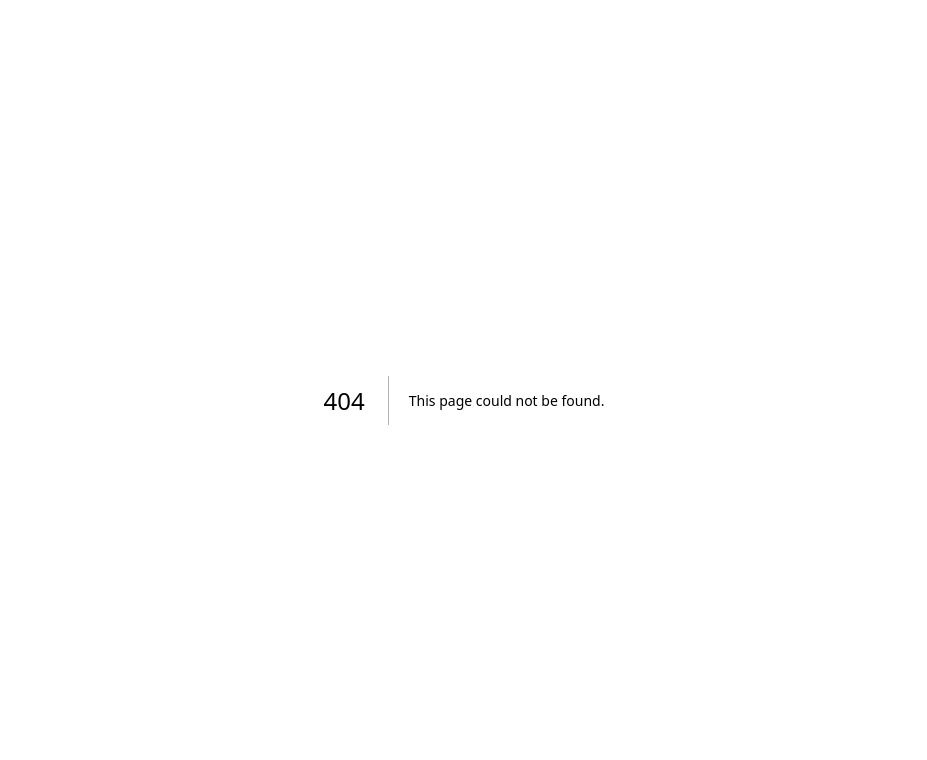
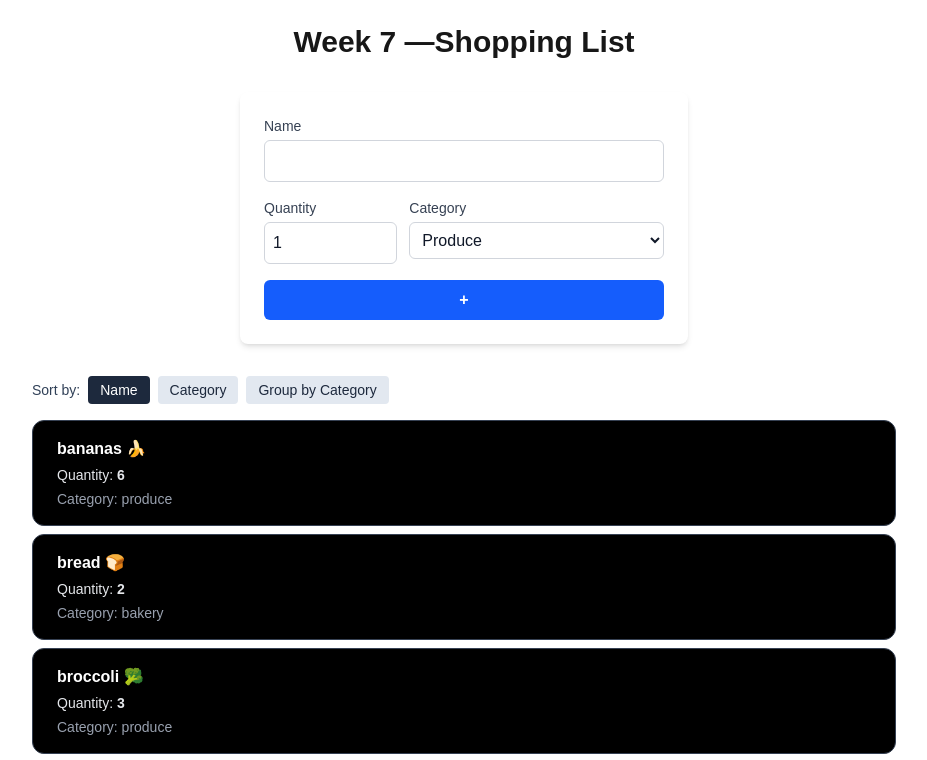
Before and after one commit to 8lulee/cprg306-assignments, a Next.js app: page /week-7 in a window 1280 px wide. Before the commit this address had no page. Shown: the top 760 px of the page, without its empty margins (176-1103 px from the left). Built offline with nearby package versions, Linux system fonts and the light colour scheme.

Commit message:
add week 7 assignment

```diff
--- a/app/page.js
+++ b/app/page.js
@@ -29,6 +29,9 @@ export default function Home() {
           <li>
             <Link href="/week-6">Week 6</Link>
           </li>
+          <li>
+            <Link href="/week-7">Week 7</Link>
+          </li>
         </ul>
       </nav>
 
--- /dev/null
+++ b/app/week-7/Item.js
@@ -0,0 +1,22 @@
+import React from 'react';
+
+const Item = ({ name, quantity, category }) => {
+  return (
+     <li className="w-full rounded-xl border border-gray-700 bg-black px-6 py-4 text-left">
+      <h3 className="text-base font-semibold text-white">
+        {name}
+      </h3>
+
+      <p className="mt-1 text-sm text-gray-200 ">
+        Quantity: <span className="font-semibold">{quantity}</span>
+      </p>
+
+
+      <p className="mt-1 text-sm text-gray-400">
+        Category: {category}
+      </p>
+    </li>
+  );
+};
+
+export default Item;
--- /dev/null
+++ b/app/week-7/ItemList.js
@@ -0,0 +1,91 @@
+import { useState } from "react";
+import Item from "./Item";
+
+export default function ItemList({ items }) {
+  const [sortBy, setSortBy] = useState("name");
+
+  const sortedItems = [...items].sort((a, b) => {
+    if (sortBy === "category") {
+      return (
+        a.category.localeCompare(b.category) || a.name.localeCompare(b.name)
+      );
+    }
+
+    return a.name.localeCompare(b.name);
+  });
+
+  const groupedItems = items.reduce((groups, item) => {
+    if (!groups[item.category]) groups[item.category] = [];
+    groups[item.category].push(item);
+    return groups;
+  }, {});
+
+  const sortedCategories = Object.keys(groupedItems).sort((a, b) =>
+    a.localeCompare(b)
+  );
+
+  const buttonClass = (value) =>
+    `rounded px-3 py-1 text-sm font-medium transition ${
+      sortBy === value
+        ? "bg-slate-800 text-white"
+        : "bg-slate-200 text-slate-800 hover:bg-slate-300"
+    }`;
+
+  return (
+    <section className="w-full max-w-4xl px-4">
+      <div className="mb-4 flex items-center gap-2">
+        <span className="text-sm font-medium text-slate-700">Sort by:</span>
+        <button
+          type="button"
+          onClick={() => setSortBy("name")}
+          className={buttonClass("name")}
+        >
+          Name
+        </button>
+        <button
+          type="button"
+          onClick={() => setSortBy("category")}
+          className={buttonClass("category")}
+        >
+          Category
+        </button>
+        <button
+          type="button"
+          onClick={() => setSortBy("grouped")}
+          className={buttonClass("grouped")}
+        >
+          Group by Category
+        </button>
+      </div>
+
+      {sortBy === "grouped" ? (
+        <div className="space-y-4">
+          {sortedCategories.map((category) => {
+            const categoryItems = [...groupedItems[category]].sort((a, b) =>
+              a.name.localeCompare(b.name)
+            );
+
+            return (
+              <section key={category}>
+                <h2 className="mb-2 text-lg font-semibold capitalize text-slate-800">
+                  {category}
+                </h2>
+                <ul className="space-y-2">
+                  {categoryItems.map((item) => (
+                    <Item key={item.id} {...item} />
+                  ))}
+                </ul>
+              </section>
+            );
+          })}
+        </div>
+      ) : (
+        <ul className="space-y-2">
+          {sortedItems.map((item) => (
+            <Item key={item.id} {...item} />
+          ))}
+        </ul>
+      )}
+    </section>
+  );
+}
--- /dev/null
+++ b/app/week-7/NewItem.js
@@ -0,0 +1,104 @@
+"use client";
+
+import { useState } from "react";
+
+export default function NewItem({ onAddItem }) {
+  const [name, setName] = useState("");
+  const [quantity, setQuantity] = useState(1);
+  const [category, setCategory] = useState("produce");
+
+  function handleSubmit(event) {
+    event.preventDefault();
+
+    const item = {
+      id:
+        typeof crypto !== "undefined" && crypto.randomUUID
+          ? crypto.randomUUID()
+          : Math.random().toString(36).substring(2, 9),
+      name,
+      quantity,
+      category,
+    };
+
+    onAddItem(item);
+
+    setName("");
+    setQuantity(1);
+    setCategory("produce");
+  }
+
+  return (
+    <form
+      onSubmit={handleSubmit}
+      className="w-full max-w-md rounded-lg bg-white p-6 shadow-md"
+    >
+      <div className="mb-4">
+        <label htmlFor="name" className="mb-1 block text-sm font-medium text-gray-700">
+          Name
+        </label>
+        <input
+          id="name"
+          type="text"
+          value={name}
+          onChange={(event) => setName(event.target.value)}
+          required
+          className="w-full rounded-md border border-gray-300 bg-white p-2 text-gray-900 focus:border-blue-500 focus:outline-none"
+        />
+      </div>
+
+      <div className="mb-4 flex gap-3">
+        <div className="w-1/3">
+          <label
+            htmlFor="quantity"
+            className="mb-1 block text-sm font-medium text-gray-700"
+          >
+            Quantity
+          </label>
+          <input
+            id="quantity"
+            type="number"
+            min="1"
+            max="99"
+            value={quantity}
+            onChange={(event) => setQuantity(Number(event.target.value))}
+            className="w-full rounded-md border border-gray-300 bg-white p-2 text-gray-900 focus:border-blue-500 focus:outline-none"
+          />
+        </div>
+
+        <div className="flex-1">
+          <label
+            htmlFor="category"
+            className="mb-1 block text-sm font-medium text-gray-700"
+          >
+            Category
+          </label>
+          <select
+            id="category"
+            value={category}
+            onChange={(event) => setCategory(event.target.value)}
+            className="w-full rounded-md border border-gray-300 bg-white p-2 text-gray-900 focus:border-blue-500 focus:outline-none"
+          >
+            <option value="produce">Produce</option>
+            <option value="dairy">Dairy</option>
+            <option value="bakery">Bakery</option>
+            <option value="meat">Meat</option>
+            <option value="frozen foods">Frozen Foods</option>
+            <option value="canned goods">Canned Goods</option>
+            <option value="dry goods">Dry Goods</option>
+            <option value="beverages">Beverages</option>
+            <option value="snacks">Snacks</option>
+            <option value="household">Household</option>
+            <option value="other">Other</option>
+          </select>
+        </div>
+      </div>
+
+      <button
+        type="submit"
+        className="w-full rounded-md bg-blue-600 p-2 font-semibold text-white transition hover:bg-blue-700"
+      >
+        +
+      </button>
+    </form>
+  );
+}
--- /dev/null
+++ b/app/week-7/items.json
@@ -0,0 +1,74 @@
+[
+  {
+    "id": "1h2GJKH12gkHG31h1H",
+    "name": "milk, 4 L 🥛",
+    "quantity": 1,
+    "category": "dairy"
+  },
+  {
+    "id": "2KJH3k2j3H1k2J3K1H",
+    "name": "bread 🍞",
+    "quantity": 2,
+    "category": "bakery"
+  },
+  {
+    "id": "3h2KJH3k2j3H1k2J3",
+    "name": "eggs, dozen 🥚",
+    "quantity": 2,
+    "category": "dairy"
+  },
+  {
+    "id": "4k2J3K1H2GJKH12gk",
+    "name": "bananas 🍌",
+    "quantity": 6,
+    "category": "produce"
+  },
+  {
+    "id": "5H1h1H2KJH3k2j3H",
+    "name": "broccoli 🥦",
+    "quantity": 3,
+    "category": "produce"
+  },
+  {
+    "id": "6H1k2J3K1H2GJKH1",
+    "name": "chicken breasts, 1 kg 🍗",
+    "quantity": 1,
+    "category": "meat"
+  },
+  {
+    "id": "7gkHG31h1H2KJH3k",
+    "name": "pasta sauce 🍝",
+    "quantity": 3,
+    "category": "canned goods"
+  },
+  {
+    "id": "8j3H1k2J3K1H2GJK",
+    "name": "spaghetti, 454 g 🍝",
+    "quantity": 2,
+    "category": "dry goods"
+  },
+  {
+    "id": "9H12gkHG31h1H2KJ",
+    "name": "toilet paper, 12 pack 🧻",
+    "quantity": 1,
+    "category": "household"
+  },
+  {
+    "id": "10H3k2j3H1k2J3K1",
+    "name": "paper towels, 6 pack",
+    "quantity": 1,
+    "category": "household"
+  },
+  {
+    "id": "11k2J3K1H2GJKH12",
+    "name": "dish soap 🍽️",
+    "quantity": 1,
+    "category": "household"
+  },
+  {
+    "id": "12GJKH12gkHG31h1",
+    "name": "hand soap 🧼",
+    "quantity": 4,
+    "category": "household"
+  }
+]
--- /dev/null
+++ b/app/week-7/page.js
@@ -0,0 +1,22 @@
+"use client";
+
+import { useState } from "react";
+import NewItem from "./NewItem";
+import ItemList from "./ItemList";
+import itemsData from "./items.json";
+
+export default function Page() {
+  const [items, setItems] = useState(itemsData);
+
+  function handleAddItem(newItem) {
+    setItems((currentItems) => [...currentItems, newItem]);
+  }
+
+  return (
+    <main className="flex min-h-screen flex-col items-center gap-8 p-6">
+      <h1 className="text-3xl font-bold">Week 7 —Shopping List</h1>
+      <NewItem onAddItem={handleAddItem} />
+      <ItemList items={items} />
+    </main>
+  );
+}
```
